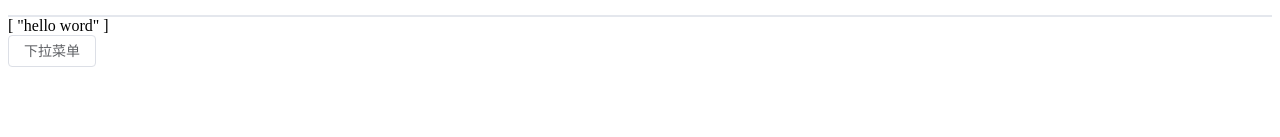
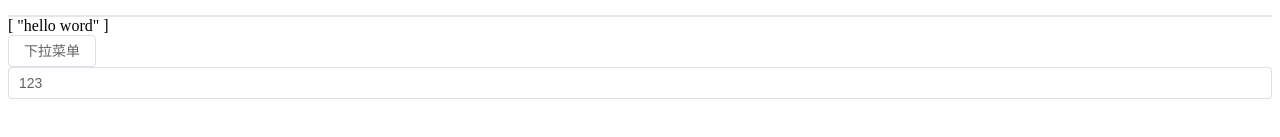
Before and after one commit to jkingfirst/jView, a Vue app: page / in a window 1280 px wide. Shown: the part 391-528 px from the top of the page. Built offline with nearby package versions, Linux system fonts and the light colour scheme.

Commit message:
feat: input样式完善

```diff
--- a/src/App.vue
+++ b/src/App.vue
@@ -65,6 +65,7 @@
     <!--    <j-message message="HELLO-word" type="primary"></j-message>-->
     <!--    <j-message message="HELLO-word" type="primary" :duration="0"></j-message>-->
   </div>
+  <j-input model-value="123"></j-input>
 </template>
 <script setup lang="ts">
 import { onMounted, ref, h } from 'vue'
@@ -74,6 +75,7 @@ import JCollapseItem from '@/components/Collapse/CollapseItem.vue'
 import JIcon from '@/components/Icon/Icon.vue'
 import JTooltip from '@/components/Tooltip/Tooltip.vue'
 import JDowndown from '@/components/Dropdown/Dropdown.tsx'
+import JInput from '@/components/Input/Input.vue'
 // import JMessage from '@/components/Message/Message.vue'
 import { createMessage } from '@/components/Message/method'
 import type { MenuOption } from '@/components/Dropdown/type'
--- a/src/components/Input/Input.vue
+++ b/src/components/Input/Input.vue
@@ -1,6 +1,6 @@
 <template>
   <div
-    class="j-input>"
+    class="j-input"
     :class="{
       [`j-input-${type}`]: type,
       [`j-input-${size}`]: size,
@@ -17,7 +17,7 @@
       <div v-if="$slots.prepend" class="j-input__prepend">
         <slot name="prepend"></slot>
       </div>
-      <div class="j-input-wrapper">
+      <div class="j-input__wrapper">
         <!--prefix 前缀-->
         <span v-if="$slots.prefix" class="j-input__prefix">
           <slot name="prefix"></slot>
@@ -44,8 +44,14 @@
           ></Icon>
           <Icon
             v-if="isShowPasswordIcon"
+            ref="inputRef"
             :icon="passwordIcon"
             class="j-input_password"
+            :placeholder="placeholder"
+            :readonly="readonly"
+            :autofocus="autofocus"
+            :autocomlete="autocomplete"
+            :form="form"
             @click="handleToggleEyes"
           ></Icon>
         </span>
@@ -58,8 +64,15 @@
     <!--textarea-->
     <template v-if="type === 'textarea'">
       <textarea
+        ref="inputRef"
         v-bind="attrs"
         v-model="innerValue"
+        class="j-textarea__self"
+        :placeholder="placeholder"
+        :readonly="readonly"
+        :autofocus="autofocus"
+        :autocomlete="autocomplete"
+        :form="form"
         @input="handleInput"
         @blur="handleBlur"
         @focus="handleFocus"
@@ -69,6 +82,7 @@
 </template>
 
 <script lang="ts" setup>
+import type { Ref } from 'vue'
 import Icon from '@/components/Icon/Icon.vue'
 import type { InputEmits, InputProps } from '@/components/Input/type'
 import { computed, ref, useAttrs, watch } from 'vue'
@@ -81,8 +95,10 @@ const props = withDefaults(defineProps<InputProps>(), {
   size: 'default',
   showPassword: false,
   clearable: false,
-  disabled: false
+  disabled: false,
+  autocomplete: 'off'
 })
+const inputRef: Ref<HTMLInputElement | undefined> = ref()
 const attrs = useAttrs()
 const emits = defineEmits<InputEmits>()
 const innerValue = ref(props.modelValue)
@@ -120,6 +136,9 @@ const handleClear = () => {
   emits('change', '')
   emits('clear')
 }
+defineExpose({
+  ref: inputRef
+})
 watch(
   () => props.modelValue,
   () => {
--- a/src/components/Input/style.scss
+++ b/src/components/Input/style.scss
@@ -1,4 +1,215 @@
 
-.j-input{
+.j-input {
+  --j-input-text-color: var(--j-text-color-regular);
+  --j-input-border: var(--j-border);
+  --j-input-hover-border: var(--j-border-color-hover);
+  --j-input-focus-border: var(--j-color-primary);
+  --j-input-transparent-border: 0 0 0 1px transparent inset;
+  --j-input-border-color: var(--j-border-color);
+  --j-input-border-radius: var(--j-border-radius-base);
+  --j-input-bg-color: var(--j-fill-color-blank);
+  --j-input-icon-color: var(--j-text-color-placeholder);
+  --j-input-placeholder-color: var(--j-text-color-placeholder);
+  --j-input-hover-border-color: var(--j-border-color-hover);
+  --j-input-clear-hover-color: var(--j-text-color-secondary);
+  --j-input-focus-border-color: var(--j-color-primary);
+}
+
+.j-input {
+  --j-input-height: var(--j-component-size);
+  position: relative;
+  font-size: var(--j-font-size-base);
+  display: inline-flex;
+  width: 100%;
+  line-height: var(--j-input-height);
+  box-sizing: border-box;
+  vertical-align: middle;
+  &.is-disabled {
+    cursor: not-allowed;
+    .j-input__wrapper {
+      background-color: var(--j-disabled-bg-color);
+      box-shadow: 0 0 0 1px var(--j-disabled-border-color) inset;
+    }
+    .j-input__self {
+      color: var(--j-disabled-text-color);
+      -webkit-text-fill-color: var(--j-disabled-text-color);
+      cursor: not-allowed;
+    }
+  }
+  &.is-prepend {
+    >.j-input__wrapper {
+      border-top-left-radius: 0;
+      border-bottom-left-radius: 0;
+    }
+  }
+  &.is-append {
+    >.j-input__wrapper {
+      border-top-right-radius: 0;
+      border-bottom-right-radius: 0;
+    }
+  }
+}
+
+.j-input--large {
+  --j-input-height: var(--j-component-size-large);
+  font-size: 14px;
+  .j-input__wrapper {
+    padding: 1px 15px;
+    .j-input__self {
+      --j-input-inner-height: calc(var(--j-input-height, 40px) - 2px);
+    }
+  }
 
 }
+.j-input--small {
+  --j-input-height: var(--j-component-size-small);
+  font-size: 12px;
+  .j-input__wrapper {
+    padding: 1px 7px;
+    .j-input__self {
+      --j-input-inner-height: calc(var(--j-input-height, 24px) - 2px);
+    }
+  }
+}
+.j-input__prefix, .j-input__suffix {
+  display: inline-flex;
+  white-space: nowrap;
+  flex-shrink: 0;
+  flex-wrap: nowrap;
+  height: 100%;
+  text-align: center;
+  color: var(--j-input-icon-color, var(--j-text-color-placeholder));
+  transition: all var(--j-transition-duration);
+}
+.j-input__prefix {
+  >:first-child {
+    margin-left: 0px !important;
+  }
+  >:last-child {
+    margin-right: 8px !important;
+  }
+}
+.j-input__suffix {
+  >:first-child {
+    margin-left: 8px !important;
+  }
+  >:last-child {
+    margin-right: 0px !important;
+  }
+}
+.j-input__prepend, .j-input__append {
+  background-color: var(--j-fill-color-light);
+  color: var(--j-color-info);
+  position: relative;
+  display: inline-flex;
+  align-items: center;
+  justify-content: center;
+  min-height: 100%;
+  border-radius: var(--j-input-border-radius);
+  padding: 0 20px;
+  white-space: nowrap;
+}
+.j-input__prepend {
+  border-right: 0;
+  border-top-right-radius: 0;
+  border-bottom-right-radius: 0;
+  box-shadow: 1px 0 0 0 var(--j-input-border-color) inset,0 1px 0 0 var(--j-input-border-color) inset,0 -1px 0 0 var(--j-input-border-color) inset;
+
+}
+.j-input__append {
+  border-left: 0;
+  border-top-left-radius: 0;
+  border-bottom-left-radius: 0;
+  box-shadow: 0 1px 0 0 var(--j-input-border-color) inset,0 -1px 0 0 var(--j-input-border-color) inset,-1px 0 0 0 var(--j-input-border-color) inset;
+  & >.j-input__wrapper {
+    border-top-left-radius: 0;
+    border-bottom-left-radius: 0;
+  }
+}
+
+.j-input--textarea {
+  position: relative;
+  display: inline-block;
+  width: 100%;
+  vertical-align: bottom;
+  font-size: var(--j-font-size-base);
+}
+.j-textarea__self {
+  position: relative;
+  display: block;
+  resize: vertical;
+  padding: 5px 11px;
+  line-height: 1.5;
+  box-sizing: border-box;
+  width: 100%;
+  font-size: inherit;
+  font-family: inherit;
+  color: var(--j-input-text-color, var(--j-text-color-regular));
+  background-color: var(--j-input-bg-color, var(--j-fill-color-blank));
+  background-image: none;
+  -webkit-appearance: none;
+  box-shadow: 0 0 0 1px var(--j-input-border-color, var(--j-border-color)) inset;
+  border-radius: var(--j-input-border-radius, var(--j-border-radius-base));
+  transition: var(--j-transition-box-shadow);
+  border: none;
+  &:focus {
+    outline: none;
+    box-shadow: 0 0 0 1px var(--j-input-focus-border-color) inset;
+  }
+  &::placeholder {
+    color: var(--j-input-placeholder-color);
+  }
+}
+.j-input__wrapper {
+  display: inline-flex;
+  flex-grow: 1;
+  align-items: center;
+  justify-content: center;
+  padding: 1px 11px;
+  background-color: var(--j-input-bg-color, var(--j-fill-color-blank));
+  background-image: none;
+  border-radius: var(--j-input-border-radius, var(--j-border-radius-base));
+  transition: var(--j-transition-box-shadow);
+  box-shadow: 0 0 0 1px var(--j-input-border-color, var(--j-border-color)) inset;
+  &:hover {
+    box-shadow: 0 0 0 1px var(--j-input-hover-border-color) inset;
+  }
+  &.is-focus {
+    box-shadow: 0 0 0 1px var(--j-input-focus-border-color) inset;
+  }
+  .j-input__self {
+    --j-input-inner-height: calc(var(--j-input-height, 32px) - 2px);
+    width: 100%;
+    flex-grow: 1;
+    -webkit-appearance: none;
+    color: var(--j-input-text-color, var(--j-text-color-regular));
+    font-size: inherit;
+    height: var(--j-input-inner-height);
+    line-height: var(--j-input-inner-height);
+    padding: 0;
+    outline: none;
+    border: none;
+    background: none;
+    box-sizing: border-box;
+    &::placeholder {
+      color: var(--j-input-placeholder-color);
+    }
+  }
+  .j-icon {
+    height: inherit;
+    line-height: inherit;
+    display: flex;
+    justify-content: center;
+    align-items: center;
+    transition: all var(--j-transition-duration);
+    margin-left: 8px;
+  }
+  .j-input__clear, .j-input__password {
+    color: var(--j-input-icon-color);
+    font-size: 14px;
+    cursor: pointer;
+    &:hover {
+      color: var(--j-input-clear-hover-color);
+    }
+  }
+}
--- a/src/components/Input/type.ts
+++ b/src/components/Input/type.ts
@@ -6,6 +6,11 @@ export interface InputProps {
   clearable?: boolean
   showPassword?: boolean
   modelValue: string
+  placeholder?: string
+  readonly?: boolean
+  autocomplete?: string
+  autofocus?: boolean
+  form?: string
 }
 export interface InputEmits {
   (e: 'update:modelValue', value: string): void
--- a/src/styles/index.scss
+++ b/src/styles/index.scss
@@ -5,3 +5,4 @@
 @import "@/components/Tooltip/style";
 @import "@/components/Dropdown/style";
 @import "@/components/Message/style";
+@import "@/components/Input/style";
```
